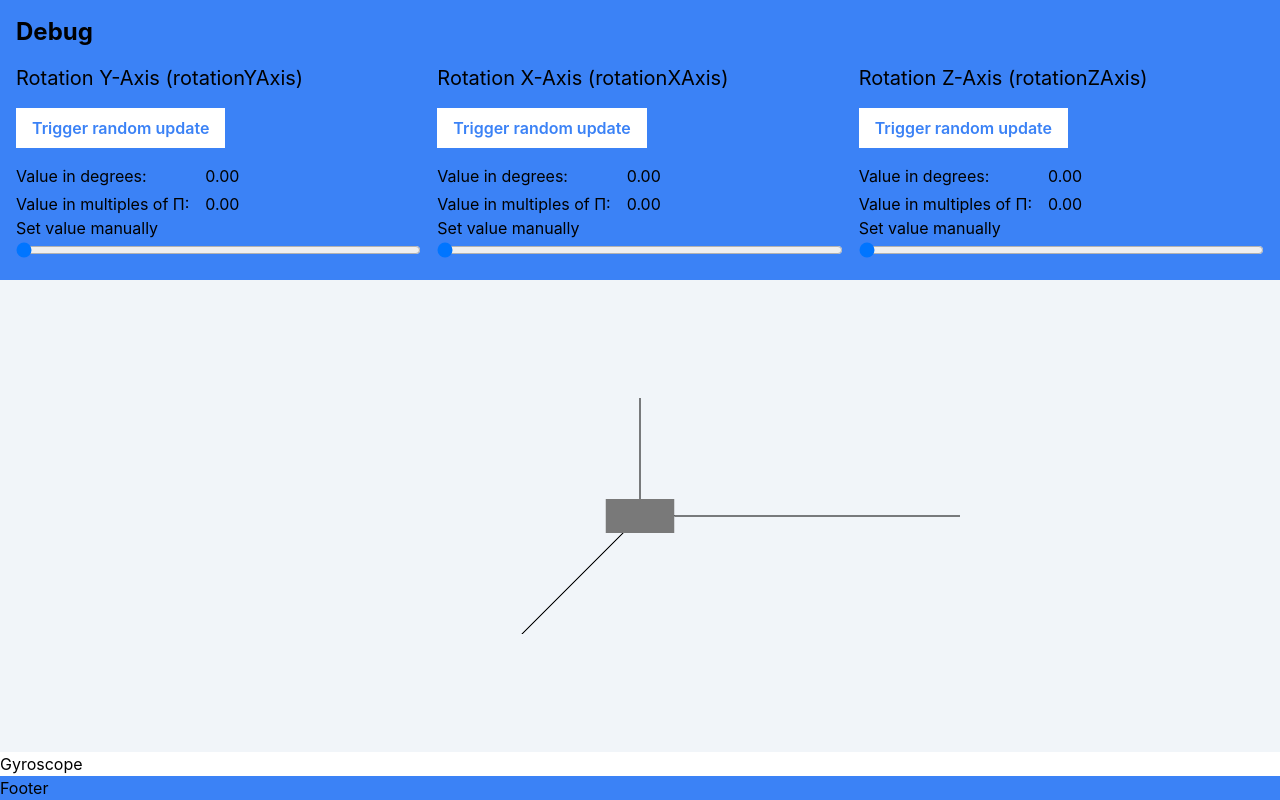
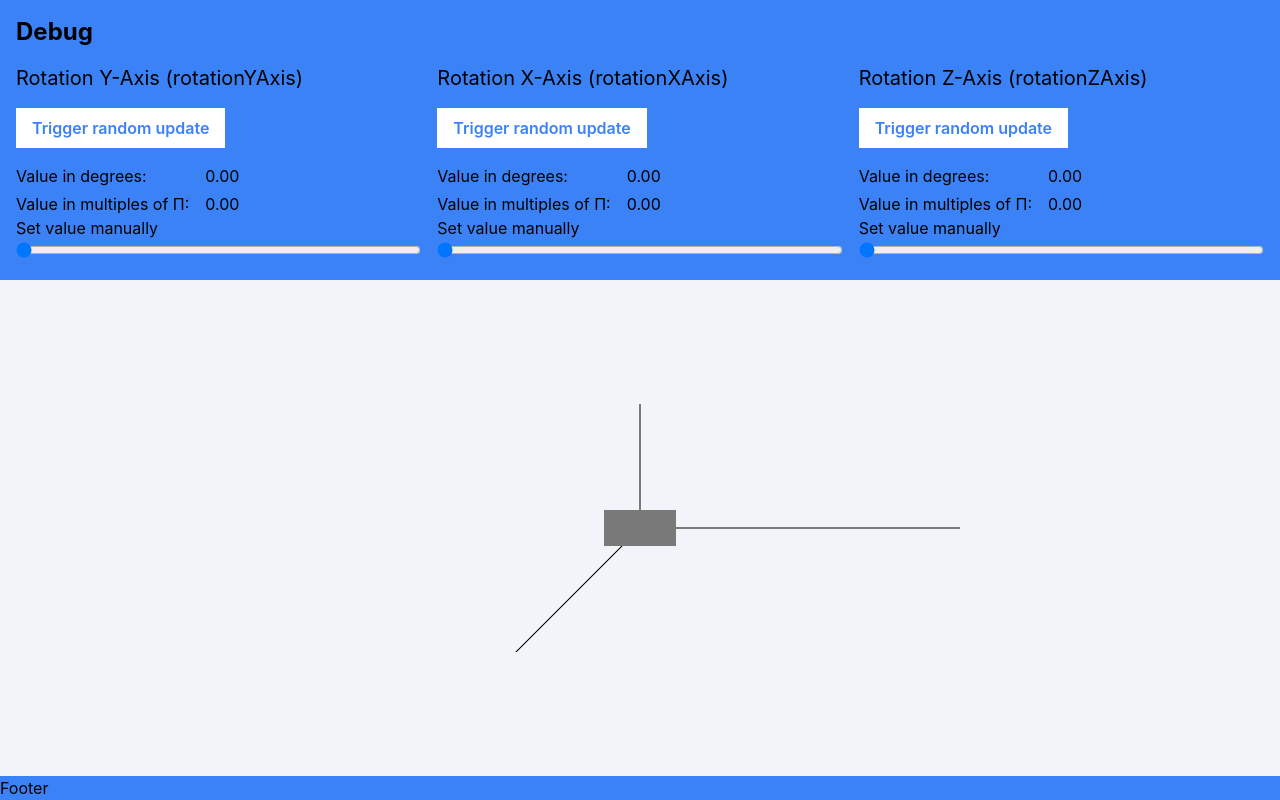
Before and after one commit to maurer2/flightthing, a Next.js app: page / in a window 1280 px wide. Built offline with nearby package versions, Linux system fonts and the light colour scheme.

Commit message:
Added link to gh pages to readme

```diff
--- a/pages/index.tsx
+++ b/pages/index.tsx
@@ -2,7 +2,7 @@ import Head from 'next/head';
 
 import Canvas3D from '../src/components/Canvas3D/Canvas3D';
 import SensorChecker from '../src/components/Dashboard/SensorChecker';
-import Gyroscope from '../src/components/Sensors/Gyroscope/Gyroscope';
+// import Gyroscope from '../src/components/Sensors/Gyroscope/Gyroscope';
 
 import type { NextPage } from 'next';
 import type { ReactElement } from 'react';
@@ -45,7 +45,7 @@ const Home: NextPage = (): ReactElement => {
         <Canvas3D />
       </main>
 
-      <Gyroscope />
+      {/* <Gyroscope /> */}
 
       <footer className="bg-blue-500">Footer</footer>
     </div>
```
Also changed, not shown: 1 other file (tests, documents, lock files or other folders).
